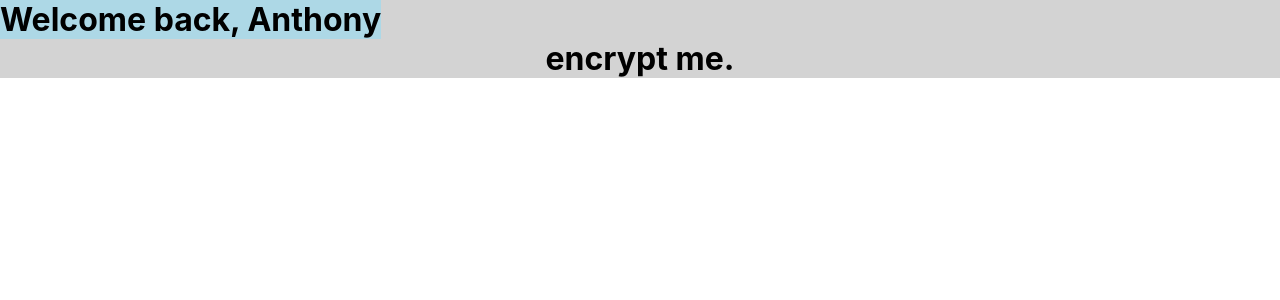
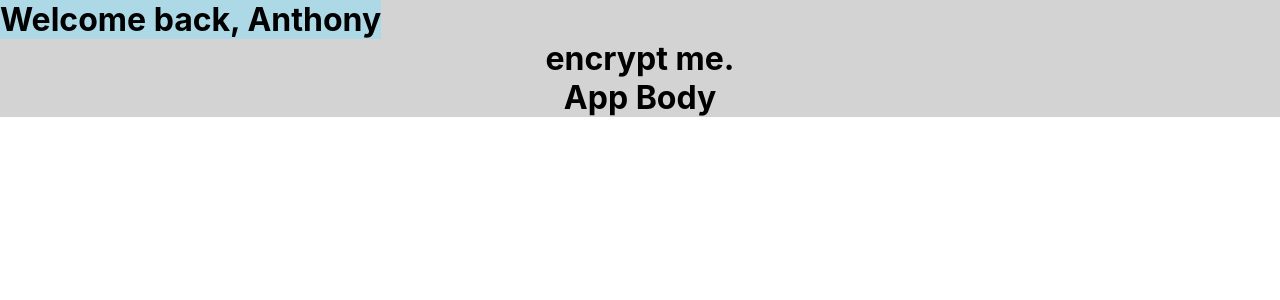
Before and after one commit to arn-foto/encrypt-me, a React (Create React App) app in the folder encrypt-me/: page / in a window 1280 px wide. Shown: the top 300 px of the page. Built offline with nearby package versions, Linux system fonts and the light colour scheme.

Commit message:
+ Update ReadMe

```diff
--- a/encrypt-me/src/App.js
+++ b/encrypt-me/src/App.js
@@ -1,5 +1,6 @@
 import React from "react";
 import Header from "./Header";
+import Body from "./Body";
 import "./Css/App.css";
 import { AppBody } from "../src/Body/styles";
 import { BrowserRouter as Router, Switch, Route } from "react-router-dom";
@@ -12,6 +13,7 @@ function App() {
 					<Header />
 					<AppBody>
 						<h1>encrypt me.</h1>
+						<Body />
 					</AppBody>
 				</div>
 			</Router>
```
Also changed, not shown: 1 other file (tests, documents, lock files or other folders).
